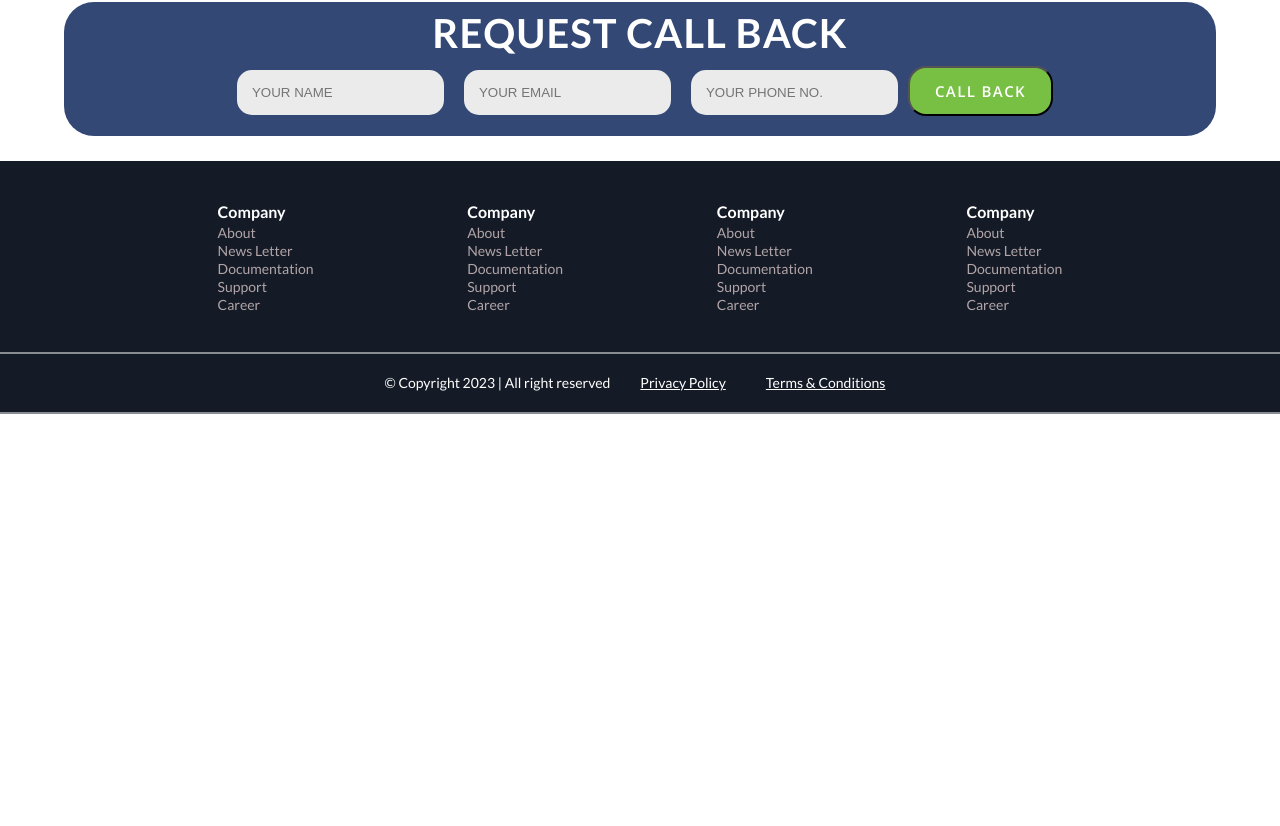
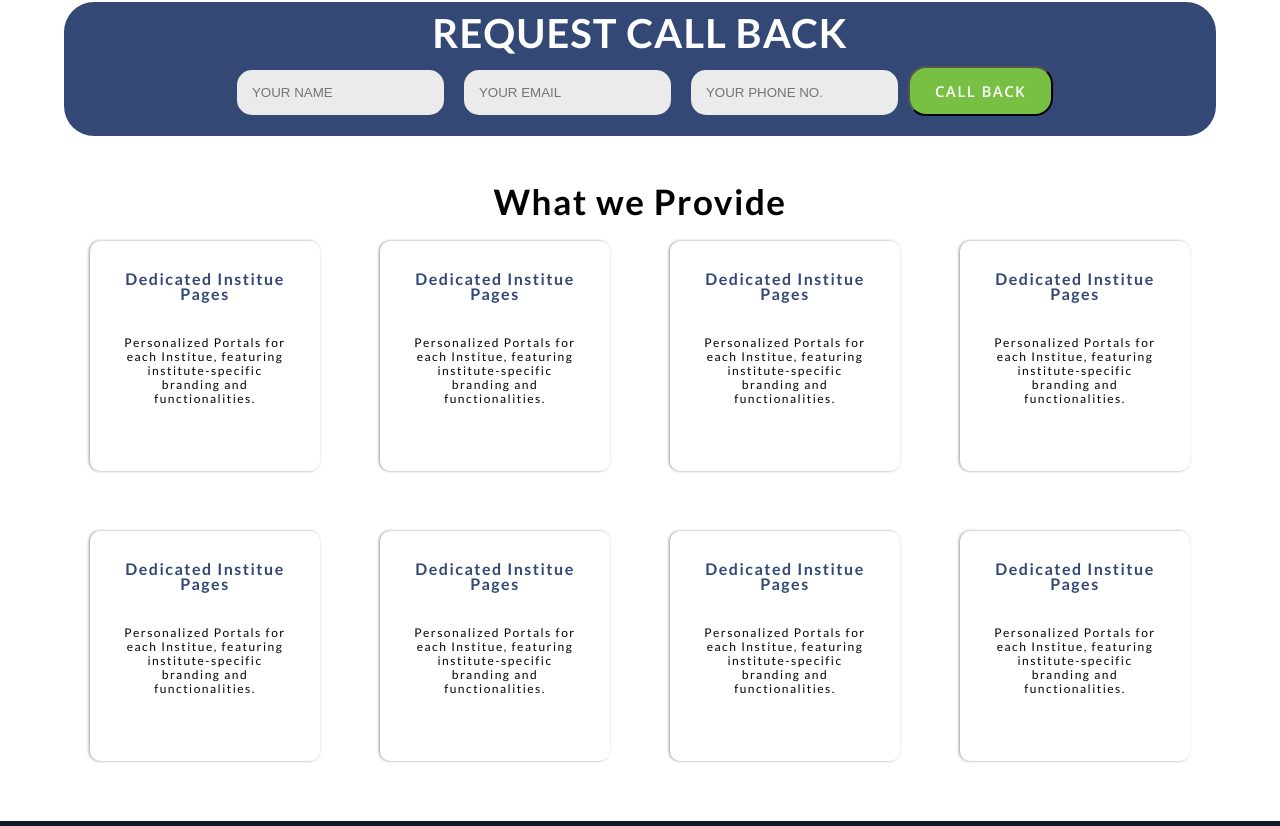
Before and after one commit to codewithbharat/hostelBees, a React (Vite) app in the folder client/: page / in a window 1280 px wide. Shown: the part 2074-2900 px from the top of the page. Before the commit the page ends 2488 px from the top, so only its background shows below. Built offline with nearby package versions, Linux system fonts and the light colour scheme.

Commit message:
added_services -> Home.jsx

```diff
--- a/client/src/pages/Home.jsx
+++ b/client/src/pages/Home.jsx
@@ -16,26 +16,16 @@ const RatingCard = (props) => {
     )
 }
 
+const ServiceCard = (props) => {
+    return (
+        <div className="serviceCard">
+            <h3>{props.name}</h3>
+            <p>{props.des}</p>
+        </div>
+    )
+}
+
 const Home = () => {
-
-    const ratings = [{
-        name: "Bharat Ranjan",
-        des: "Lorem ipsum, dolor sit amet consectetur adipisicing elit. Asperiores consequatur repellat et, tempore dolore sed nesciunt distinctio autem eaque magni.",
-        inst: "spnrec"
-    }, {
-        name: "Md. Aarju Khan",
-        des: "Lorem ipsum, dolor sit amet consectetur adipisicing elit. Asperiores consequatur repellat et, tempore dolore sed nesciunt distinctio autem eaque magni.",
-        inst: "spnrec"
-    },
-    {
-        name: "Priyanshu Anaand",
-        des: "Lorem ipsum, dolor sit amet consectetur adipisicing elit. Asperiores consequatur repellat et, tempore dolore sed nesciunt distinctio autem eaque magni.",
-        inst: "spnrec"
-    },
-    ];
-
-
-
     return (
         <div className='home'>
             <div className="hero">
@@ -108,6 +98,19 @@ const Home = () => {
                     <input className="callback" type="submit" value="CALL BACK" />
                 </form>
             </div>
+            <div className="services">
+                <h2>What we Provide</h2>
+                <div className="services__cards">
+                    <ServiceCard name="Dedicated Institue Pages" des="Personalized Portals for each Institue, featuring institute-specific branding and functionalities." />
+                    <ServiceCard name="Dedicated Institue Pages" des="Personalized Portals for each Institue, featuring institute-specific branding and functionalities." />
+                    <ServiceCard name="Dedicated Institue Pages" des="Personalized Portals for each Institue, featuring institute-specific branding and functionalities." />
+                    <ServiceCard name="Dedicated Institue Pages" des="Personalized Portals for each Institue, featuring institute-specific branding and functionalities." />
+                    <ServiceCard name="Dedicated Institue Pages" des="Personalized Portals for each Institue, featuring institute-specific branding and functionalities." />
+                    <ServiceCard name="Dedicated Institue Pages" des="Personalized Portals for each Institue, featuring institute-specific branding and functionalities." />
+                    <ServiceCard name="Dedicated Institue Pages" des="Personalized Portals for each Institue, featuring institute-specific branding and functionalities." />
+                    <ServiceCard name="Dedicated Institue Pages" des="Personalized Portals for each Institue, featuring institute-specific branding and functionalities." />
+                </div>
+            </div>
         </div>
     )
 }
--- a/client/src/pages/styles/Home.css
+++ b/client/src/pages/styles/Home.css
@@ -231,6 +231,7 @@
   display: flex;
   align-items: center;
   justify-content: center;
+  flex-wrap: wrap;
 }
 
 .ratingCard {
@@ -322,3 +323,60 @@
   letter-spacing: 1.4px;
   text-transform: uppercase;
 }
+
+.services {
+  background-color: inherit;
+  text-align: center;
+  padding: 30px 0;
+}
+
+.services h2 {
+  color: #000;
+  text-align: center;
+  font-family: Lato;
+  font-size: 35px;
+  font-style: normal;
+  font-weight: 900;
+  line-height: 20px; /* 33.333% */
+  letter-spacing: 1.5px;
+}
+
+.services__cards {
+  display: flex;
+  flex-wrap: wrap;
+  margin: 0 50px;
+  justify-content: center;
+}
+
+.serviceCard {
+  box-shadow: -1px 0px 3px 0px rgb(0 0 0 / 40%);
+  border-radius: 10px;
+  width: 170px;
+  height: 170px;
+  margin: 30px;
+  padding: 30px;
+}
+
+.serviceCard h3 {
+  color: #334875;
+  text-align: center;
+  font-family: Lato;
+  font-size: 16px;
+  font-style: normal;
+  font-weight: 900;
+  line-height: 10px; /* 66.667% */
+  line-height: 15px; /* 66.667% */
+  letter-spacing: 1.5px;
+}
+
+.serviceCard p {
+  color: #000;
+  text-align: center;
+  font-family: Lato;
+  font-size: 12px;
+  font-style: normal;
+  font-weight: 400;
+  line-height: 14px; /* 120% */
+  letter-spacing: 1.5px;
+  padding: 35px 0;
+}
```
